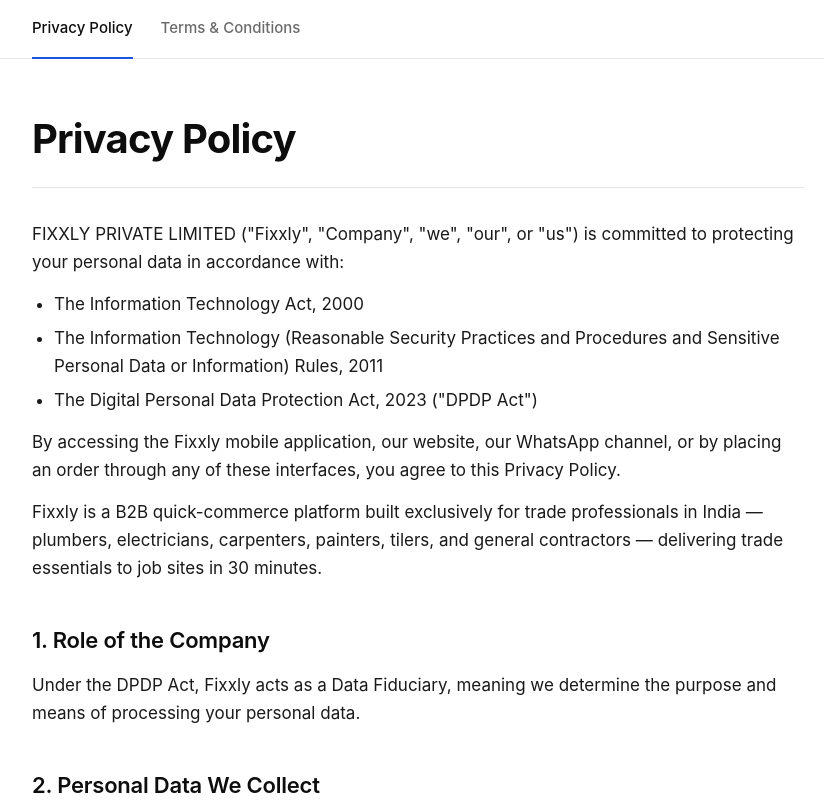
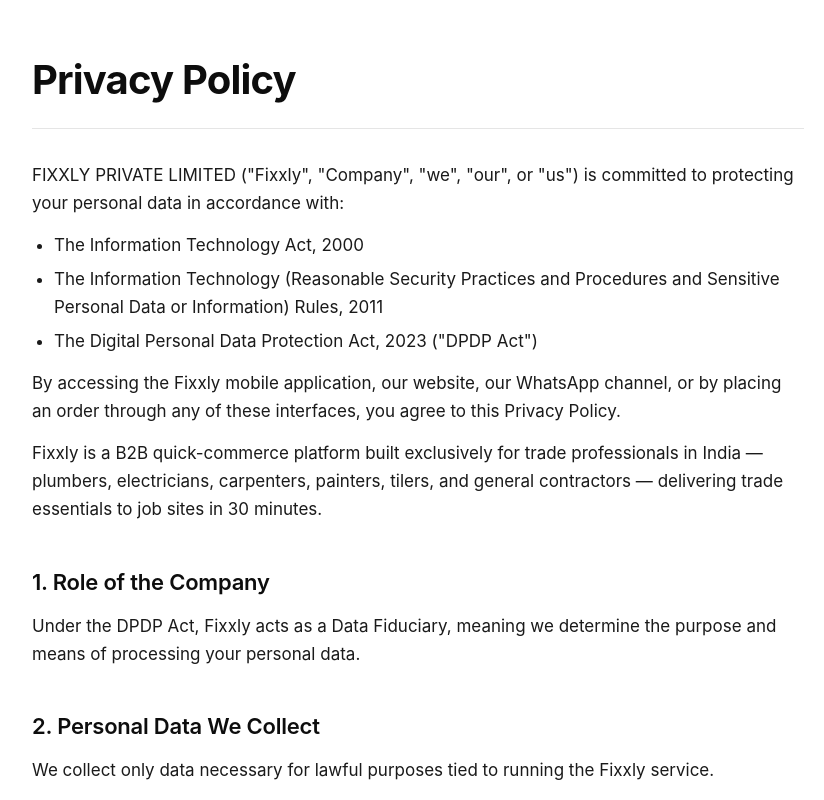
Before and after one commit to jontyxo/fixxly-code, a React (Vite) app: page / in a window 1280 px wide. Shown: the top 800 px of the page, without its empty margins (222-1046 px from the left). Built offline with nearby package versions, Linux system fonts and the light colour scheme.

Commit message:
Remove navigation component from App.jsx and associated styles from App.css

```diff
--- a/src/App.css
+++ b/src/App.css
@@ -1,39 +1,3 @@
-.policy-nav {
-  border-bottom: 1px solid var(--border);
-  position: sticky;
-  top: 0;
-  background: var(--bg);
-  z-index: 1;
-}
-
-.policy-nav-inner {
-  max-width: 820px;
-  margin: 0 auto;
-  padding: 0 24px;
-  display: flex;
-  gap: 28px;
-}
-
-.policy-nav a {
-  display: inline-block;
-  padding: 16px 0;
-  color: var(--muted);
-  text-decoration: none;
-  font-size: 15px;
-  font-weight: 500;
-  border-bottom: 2px solid transparent;
-  margin-bottom: -1px;
-}
-
-.policy-nav a:hover {
-  color: var(--text);
-}
-
-.policy-nav a.active {
-  color: var(--heading);
-  border-bottom-color: var(--accent);
-}
-
 .policy {
   max-width: 820px;
   margin: 0 auto;
--- a/src/App.jsx
+++ b/src/App.jsx
@@ -5,48 +5,30 @@
 import './App.css'
 
 const PAGES = {
-  privacy: { label: 'Privacy Policy', title: 'Privacy Policy', doc: privacy },
-  terms: { label: 'Terms & Conditions', title: 'Terms & Conditions', doc: terms },
+  '/terms': { title: 'Terms & Conditions', doc: terms },
+  '/': { title: 'Privacy Policy', doc: privacy },
 }
 
-const routeFromHash = () =>
-  window.location.hash.replace('#/', '') in PAGES
-    ? window.location.hash.replace('#/', '')
-    : 'privacy'
+const routeFromPath = () => (window.location.pathname === '/terms' ? '/terms' : '/')
 
 function App() {
-  const [route, setRoute] = useState(routeFromHash)
+  const [route, setRoute] = useState(routeFromPath)
 
   useEffect(() => {
-    const onHashChange = () => setRoute(routeFromHash())
-    window.addEventListener('hashchange', onHashChange)
-    return () => window.removeEventListener('hashchange', onHashChange)
+    const onPopState = () => setRoute(routeFromPath())
+    window.addEventListener('popstate', onPopState)
+    return () => window.removeEventListener('popstate', onPopState)
   }, [])
 
   const page = PAGES[route]
 
   return (
-    <>
-      <nav className="policy-nav">
-        <div className="policy-nav-inner">
-          {Object.entries(PAGES).map(([key, { label }]) => (
-            <a
-              key={key}
-              href={`#/${key}`}
-              className={key === route ? 'active' : undefined}
-            >
-              {label}
-            </a>
-          ))}
-        </div>
-      </nav>
     <LegalDocument
       title={page.title}
       intro={page.doc.intro}
       sections={page.doc.sections}
       contact={page.doc.contact}
     />
-    </>
   )
 }
 
```
Lines whose indentation alone changed are shown as unchanged.
